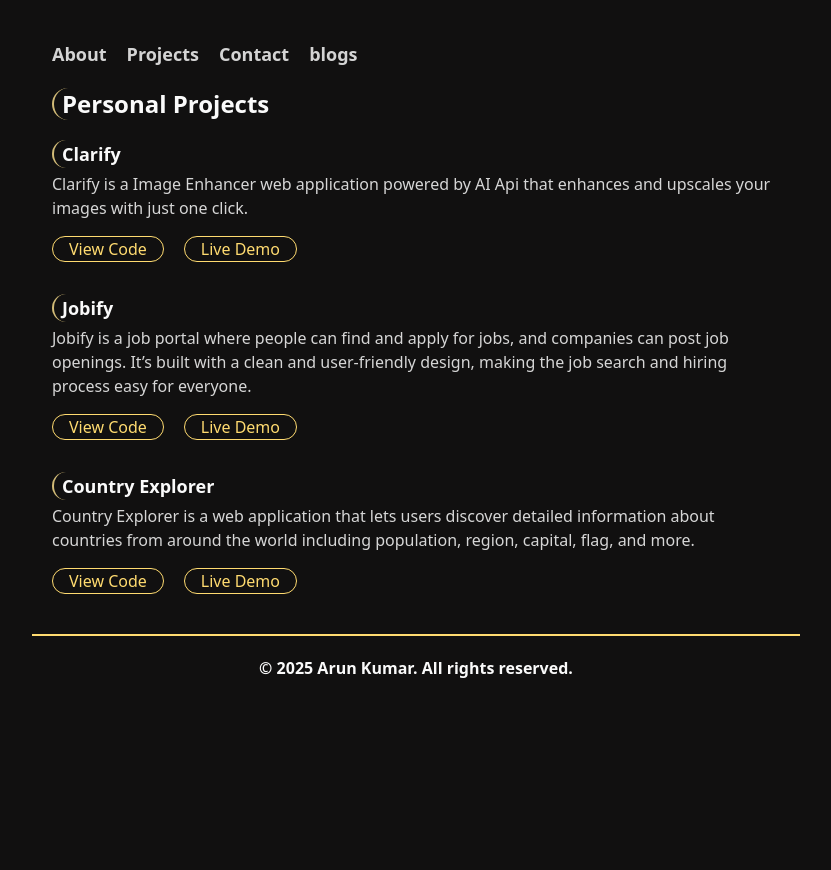
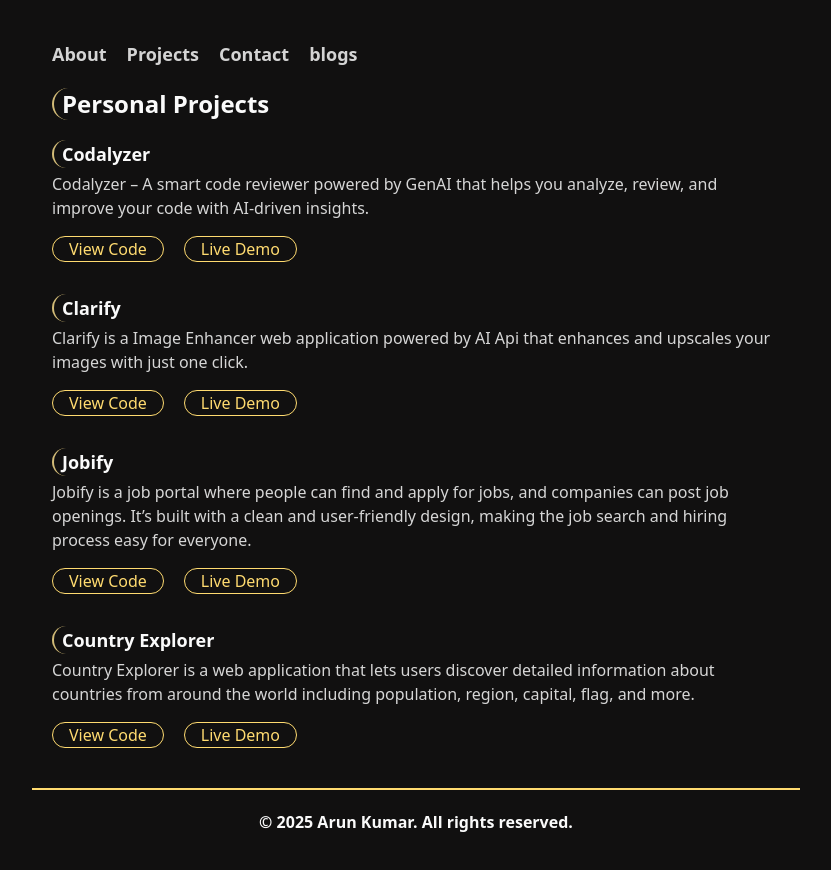
Before and after one commit to hiarun01/my-portfolio, a React (Vite) app: page /projects in a window 1280 px wide. Shown: the top 870 px of the page, without its empty margins (224-1055 px from the left). Before the commit the page ends 800 px from the top, so only its background shows below. Built offline with nearby package versions, Linux system fonts and the light colour scheme.

Commit message:
Add new Project Projects..jsx

```diff
--- a/src/components/Pages/Projects.jsx
+++ b/src/components/Pages/Projects.jsx
@@ -2,6 +2,14 @@ const Projects = () => {
   const personalProjects = [
     {
       Id: "1",
+      title: "Codalyzer",
+      description:
+        "Codalyzer – A smart code reviewer powered by GenAI that helps you analyze, review, and improve your code with AI-driven insights.",
+      github: "https://github.com/hiarun01/codalyzer",
+      live: "https://codalyzer.vercel.app/",
+    },
+    {
+      Id: "2",
       title: "Clarify",
       description:
         "Clarify is a Image Enhancer web application powered by AI Api that enhances and upscales your images with just one click.",
```
